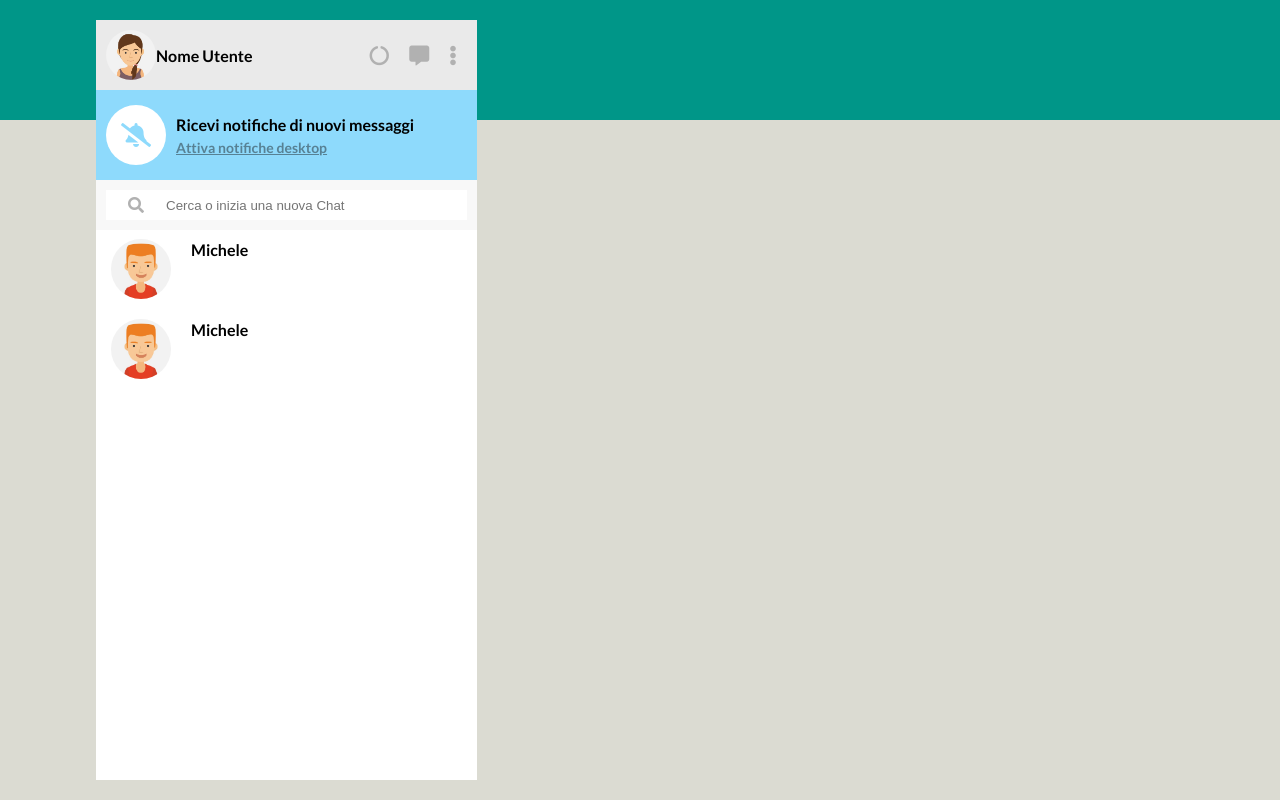
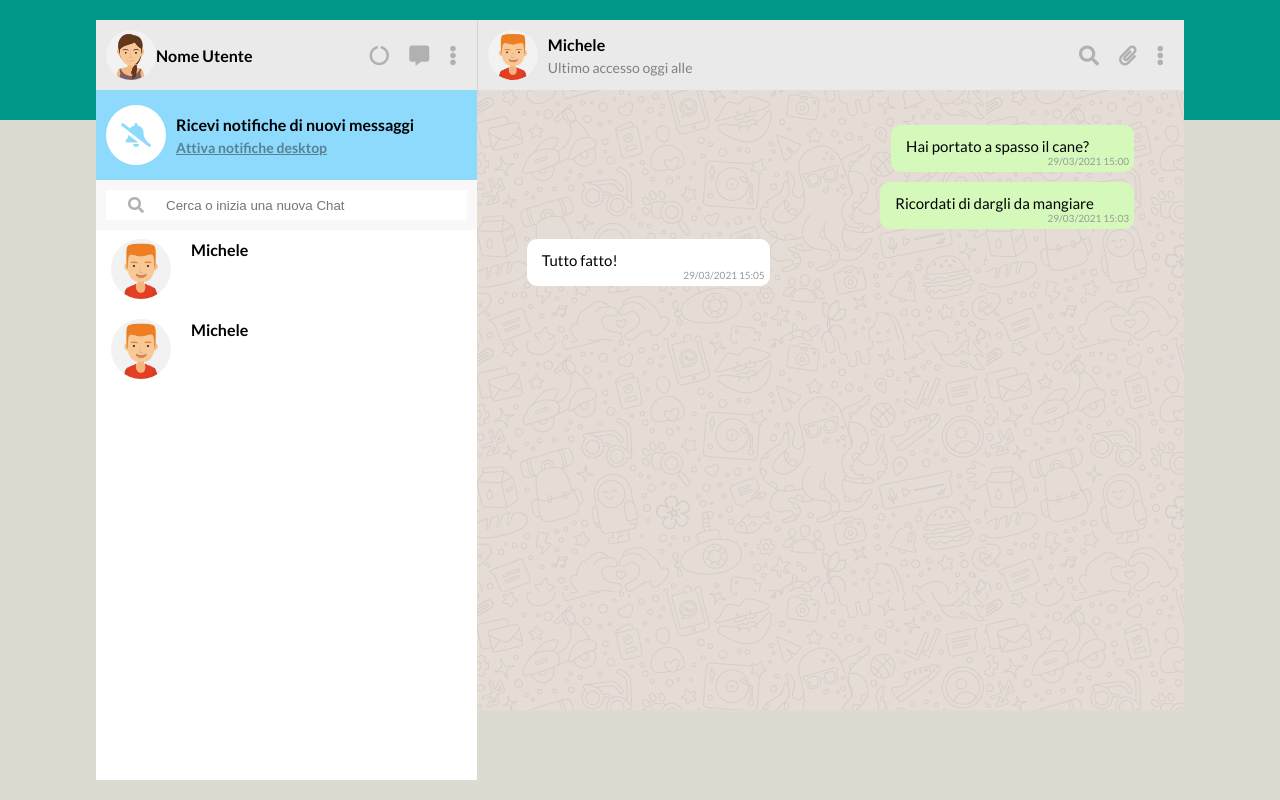
Before and after one commit to Stefano-Bodritti/vue-boolzapp, a plain HTML site: page index.html in a window 1280 px wide. Drawn offline with nearby package versions, Linux system fonts and the light colour scheme.

Commit message:
Header destra e sezione messaggi

```diff
--- a/css/style.css
+++ b/css/style.css
@@ -47,8 +47,7 @@ h3 {
   height: 100%;
 }
 
-/* header sinistra */
-header#header_left {
+header {
   height: 70px;
   display: flex;
   justify-content: space-between;
@@ -56,17 +55,18 @@ header#header_left {
   padding: 0 10px;
 }
 
+/* header sinistra */
 .utente {
   display: flex;
   align-items: center;
 }
 
-#header_left a {
+header a {
   color: #B1B1B1;
   font-size: 20px;
 }
 
-#header_left li {
+header li {
   margin: 0 10px;
 }
 
@@ -152,6 +152,10 @@ input.search_input {
   cursor: pointer;
 }
 
+.contact:hover {
+  background-color: #F6F6F6;
+}
+
 .contact:active {
   background-color: #EAEAEA;
 }
@@ -176,4 +180,74 @@ input.search_input {
   width: 65%;
   height: 100%;
 }
+
+/* header destro */
+.dettagli_utente {
+  margin-left: 10px;
+}
+
+.dettagli_utente p {
+  font-size: 14px;
+  margin-top: 5px;
+  color: grey;
+}
+
+#header_right {
+  border-left: 1px solid lightgrey;
+}
+/* fine header destro */
+/* sezione messaggi */
+.messages {
+  height: calc(100% - 70px - 70px);
+  background-image: url("../img/mine.jpg");
+  overflow-y: scroll;
+  padding: 30px 50px;
+}
+
+.message {
+  margin: 5px 0;
+  padding: 12px 40px 17px 15px;
+  border-radius: 10px;
+  position: relative;
+  min-width: 40%;
+  max-width: 60%;
+}
+
+.message.sent {
+  background-color: #D5F9BA;
+  float: right;
+}
+
+.message.received {
+  background-color: white;
+  float: left;
+}
+
+.message_text {
+  font-size: 15px;
+}
+
+.message_time {
+  position: absolute;
+  right: 5px;
+  bottom: 5px;
+  color: grey;
+  font-size: 10px;
+  color: #999999;
+}
+
+.message i {
+  display: none;
+  position: absolute;
+  right: 10px;
+  bottom: 20px;
+  color: grey;
+  cursor: pointer;
+}
+
+.message:hover i {
+  display: block;
+}
+/* sezione messaggi */
+
 /* fine colonna destra */
--- a/index.html
+++ b/index.html
@@ -72,7 +72,51 @@
         <!-- fine colonna sinistra -->
 
         <!-- colonna destra -->
-        <div class="col_right"></div>
+        <div class="col_right">
+          <!-- header destra -->
+          <header id="header_right">
+            <div class="utente">
+              <img class="avatar_utente" src="img/avatar_1.jpg" alt="Contatto 1">
+              <div class="dettagli_utente">
+                <h3>Michele</h3>
+                <p>Ultimo accesso oggi alle</p>
+              </div>
+            </div>
+            <ul class="list_inline">
+              <li><a href="#"><i class="fas fa-search"></i></a></li>
+              <li><a href="#"><i class="fas fa-paperclip"></i></a></li>
+              <li><a href="#"><i class="fas fa-ellipsis-v"></i></a></li>
+            </ul>
+          </header>
+          <!-- fine header destra -->
+          <!-- sezione messaggi -->
+          <div class="messages">
+            <div class="message_container clearfix">
+              <div class="message sent">
+                <div class="message_text">Hai portato a spasso il cane?</div>
+                <div class="message_time">29/03/2021 15:00</div>
+                <i class="fas fa-chevron-down"></i>
+              </div>
+            </div>
+
+            <div class="message_container clearfix">
+              <div class="message sent">
+                <div class="message_text">Ricordati di dargli da mangiare</div>
+                <div class="message_time">29/03/2021 15:03</div>
+                <i class="fas fa-chevron-down"></i>
+              </div>
+            </div>
+
+            <div class="message_container clearfix">
+              <div class="message received">
+                <div class="message_text">Tutto fatto!</div>
+                <div class="message_time">29/03/2021 15:05</div>
+                <i class="fas fa-chevron-down"></i>
+              </div>
+            </div>
+          </div>
+          <!-- fine sezione messaggi -->
+        </div>
         <!-- fine colonna destra -->
 
       </div>
```
